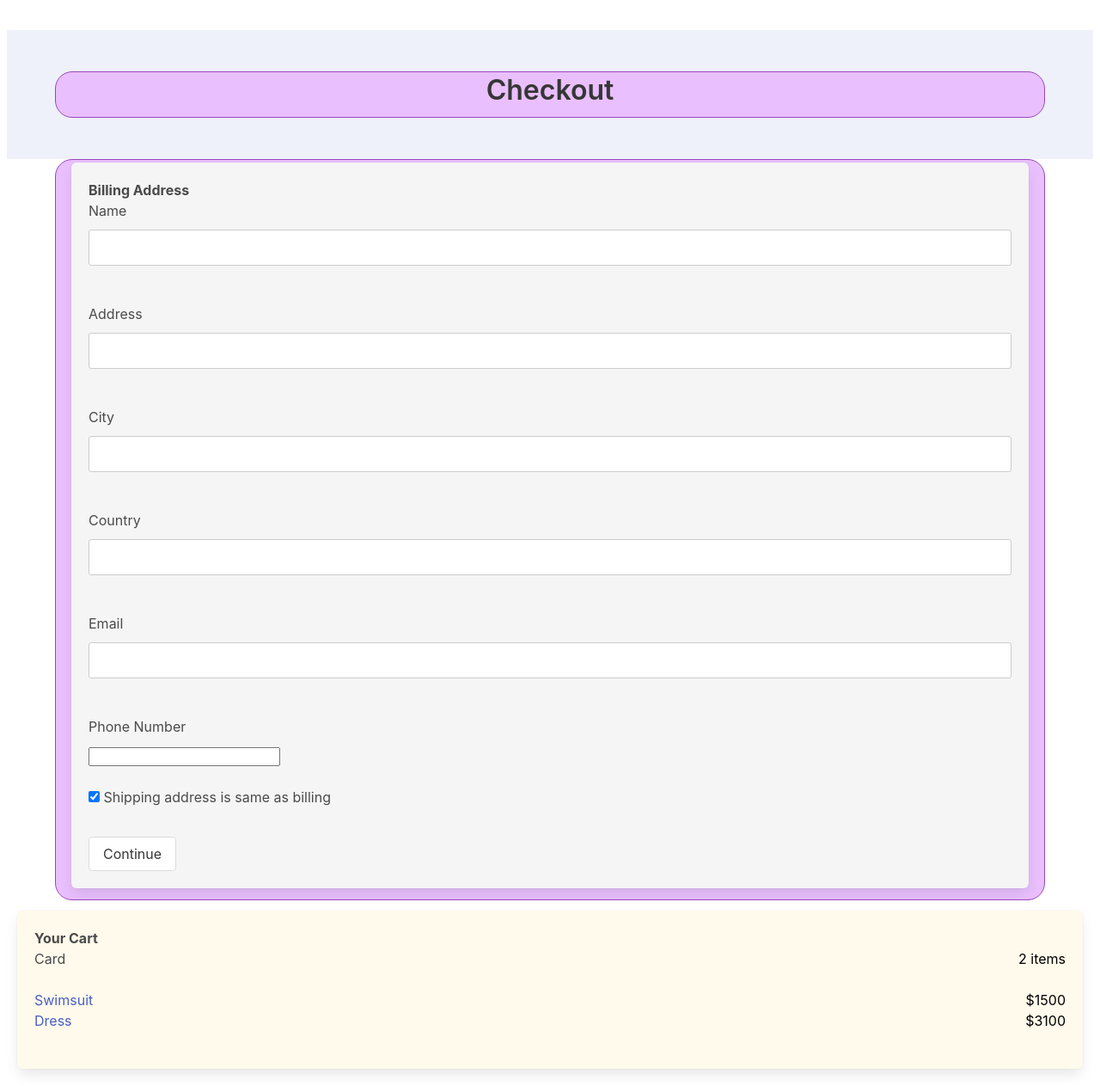
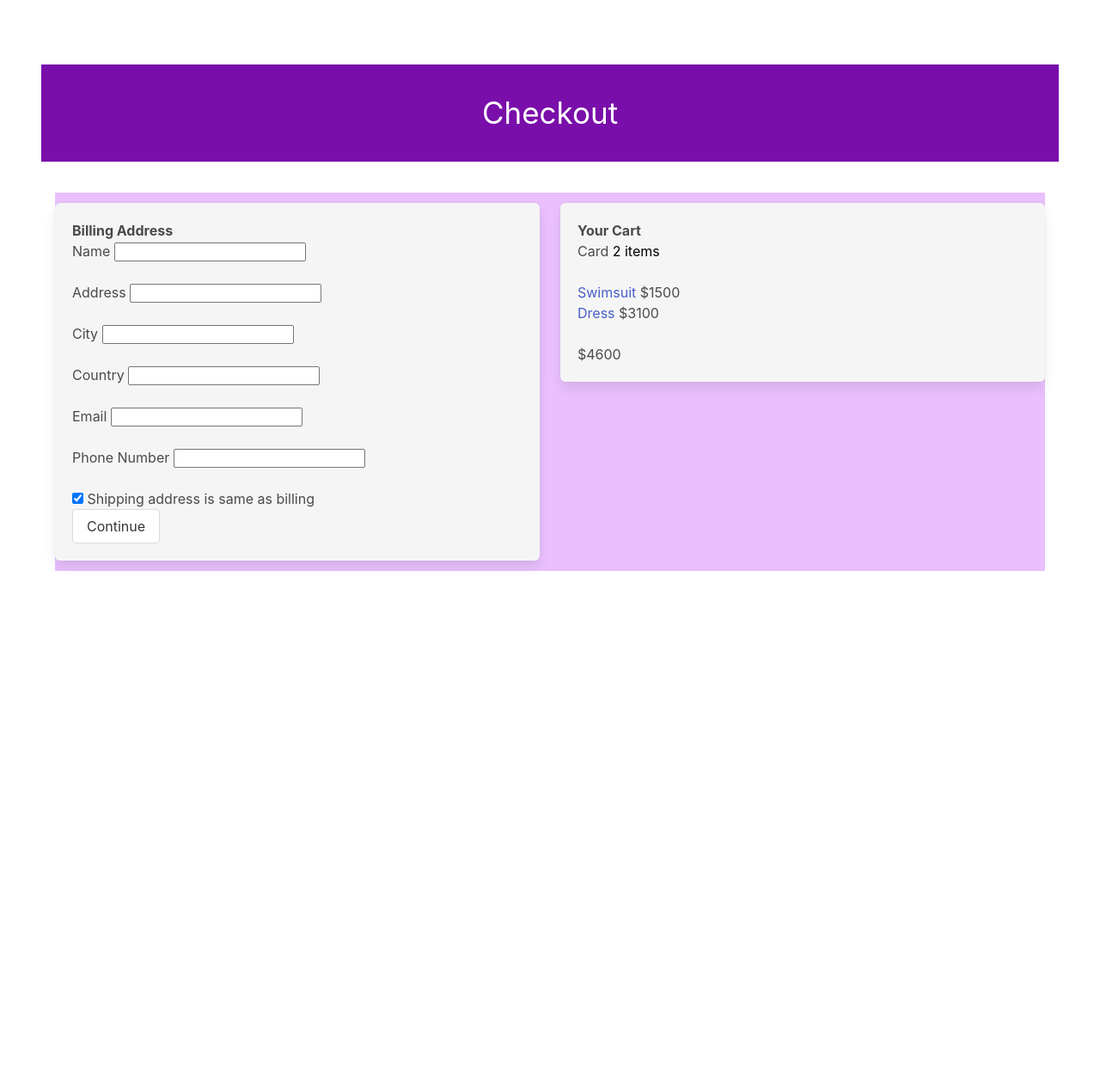
Before and after one commit to shantel2/Dias-Design, a PHP site: page /checkout.html in a window 1280 px wide. Shown: the part 111-1374 px from the top of the page at 86% size. After the commit the page ends 775 px from the top, so only its background shows below. Run offline with PHP 8.4, Linux system fonts and the light colour scheme.

Commit message:
Add files via upload

```diff
--- /dev/null
+++ b/aboutstyle.css
@@ -0,0 +1,3 @@
+button a{ width: 20px;
+    length: 20px;
+    border-radius: 7px;}
--- a/aboutus.html
+++ b/aboutus.html
@@ -6,6 +6,7 @@
     <title>About Us</title>
     <meta name="viewport" content="width=device-width, initial-scale=1">
     <link rel="stylesheet" href="https://cdn.jsdelivr.net/npm/bulma@0.9.3/css/bulma.min.css">
+    <link rel="stylesheet" href="aboutstyle.css">
     <script src="#"></script>
 </head>
 
@@ -52,7 +53,8 @@
                                 </div>
 
                                 <div class="box has-text-centered">
-                                    <button class="button">Shop Now!</button>
+                                    <button> <a href= "New folder/index.html"> SHOP NOW!</a></button>
+                                    <!--<button class="button">Shop Now!</button>-->
                                 </div>
     </body>
 </html>
--- a/checkout.html
+++ b/checkout.html
@@ -6,7 +6,7 @@
     <meta http-equiv="X-UA-Compatible" content="ie=edge">
     <link rel="stylesheet" href="https://cdn.jsdelivr.net/npm/bulma@0.9.3/css/bulma.min.css">
     <link rel="stylesheet" href="checkoutstyle.css">
-    <script src="app.js"></script>
+    <script src="#"></script>
     <title>Checkout</title>
 </head>
 <body>
@@ -26,12 +26,12 @@
 
     <br><br>
 
-    <section class="has-background-link-light">
+    <section class="has-background">
         <div class="hero-body">
-            <div class="container">
-                <h1 class="title">
-                    <center>Checkout</center>
-                </h1>
+            <div class="containerA">
+                    <div class="center">
+                        <h3>Checkout</h3>
+                    </div>
             </div>
         </div>
     </section>
@@ -62,7 +62,6 @@
                                 <label for="number">Phone Number</label>
                                 <input type="number" id="number" name="number">
                                 <br><br>
-
                                 <label>
                                 <input type="checkbox" checked="checked" name="sameaddress"> Shipping address is same as billing</label>
                                 <br>
@@ -71,14 +70,9 @@
                         </div>
                     <!--</div>-->
                 </div>
-            </div>
-    </div>
-
-
-
                 <div class="column">
                         <!--<div class="column is-half">-->
-                <div class ="box has-background-warning-light">
+                            <div class ="box has-background-light">
                                     <b>Your Cart</b>
                                     <br>
                                     <h5>Card<span class="price" style="color: black"> 2 items</span></h5>
@@ -86,10 +80,13 @@
                                     <p><a href="#">Swimsuit</a><span class="price"> $1500</span></p>
                                     <p><a href="#">Dress</a><span class="price"> $3100</span></p>
                                     <br>
-                        <!--<p>Total:<span class="price"><style="color:black">4600</span></p>-->
+                                    <Total:<span class="price"><style="color:black">$4600</span></Total>
                             </div>
-            <!--</div>-->
                         </div>
+                    </div>
+                </div>
+    </div>
+
 
         <!--modal-->
         <div class="modal">
--- a/checkoutstyle.css
+++ b/checkoutstyle.css
@@ -1,62 +1,28 @@
-body{
-    font-family:Arial, Helvetica, sans-serif
-    font-size:17px;
-    padding:8px;
+.title {
+    background-color: #E9BFF;
+  }
+
+  .center{
+      text-align:center;
+  }
+
+  h1 {
+    color: black;
+    height: 165px;
+    margin: 20px;
+    padding: 20px;
+    width: 1000px;
+  }
+
+  /* Style the header */
+.containerA {
+    background-color: #790EAA;
+    padding: 30px;
+    text-align: center;
+    font-size: 35px;
+    color: white;
 }
-h2{
-    text-align:left;
+
+.container {
+    background-color: #E9BFFD;
 }
-*{
-    box-sizing:border-box;
-}
-.row{
-    display: -ms-flexbox;
-    display: flex;
-    -ms-flex-wrap: wrap;
-    flex-wrap: wrap;
-    margin: 0 -10px
-}
-.col-25{
-    -ms-flex:25%;
-    flex: 25%;
-}
-.col-50{
-    -ms-flex:50%;
-    flex: 75%
-}
-.col-25,.col-50,.col-75{
-    padding: 0 16px;
-}
-.container{
-    background-color:#e9bffd;
-    padding: 3px 18px 13px 18px;
-    border: 1px solid #9947be;
-    border-radius: 20px;
-}
-input[type=text]{
-    width:100%;
-    margin-bottom:20px;
-    padding:12px;
-    border: 1px solid #ccc;
-    border-radius:3px;
-}
-label{
-    margin-bottom:10px;
-    display:block;
-}
-btn{
-    background-color: #e9bffd;
-    color:white;
-    padding: 12px;
-    border: none;
-    width:10%;
-    border-radius:3px;
-    font-size:17px;
-}
-.btn:hover{
-    background-color:#e9bffd;
-}
-span.price{
-    float: right;
-    color: black;
-}
```
Lines whose indentation alone changed are shown as unchanged.
